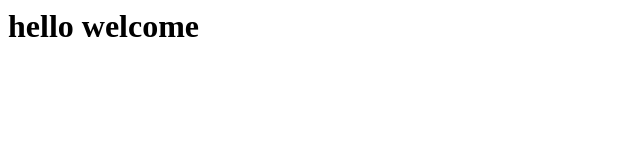
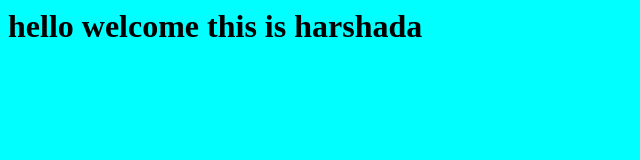
Before and after one commit to HarshadaPatil25/jenkins-prac, a plain HTML site: page index.html in a window 1280 px wide. Shown: the whole page, without its empty margins (0-640 px from the left). Drawn offline with Linux system fonts and the light colour scheme.

Commit message:
second commit

```diff
--- a/index.html
+++ b/index.html
@@ -1 +1,3 @@
-<h1>hello welcome </h1>
+<body  bgcolor='aqua' >
+	<h1>hello welcome this is <b>harshada</b> </h1>
+</body>
```
